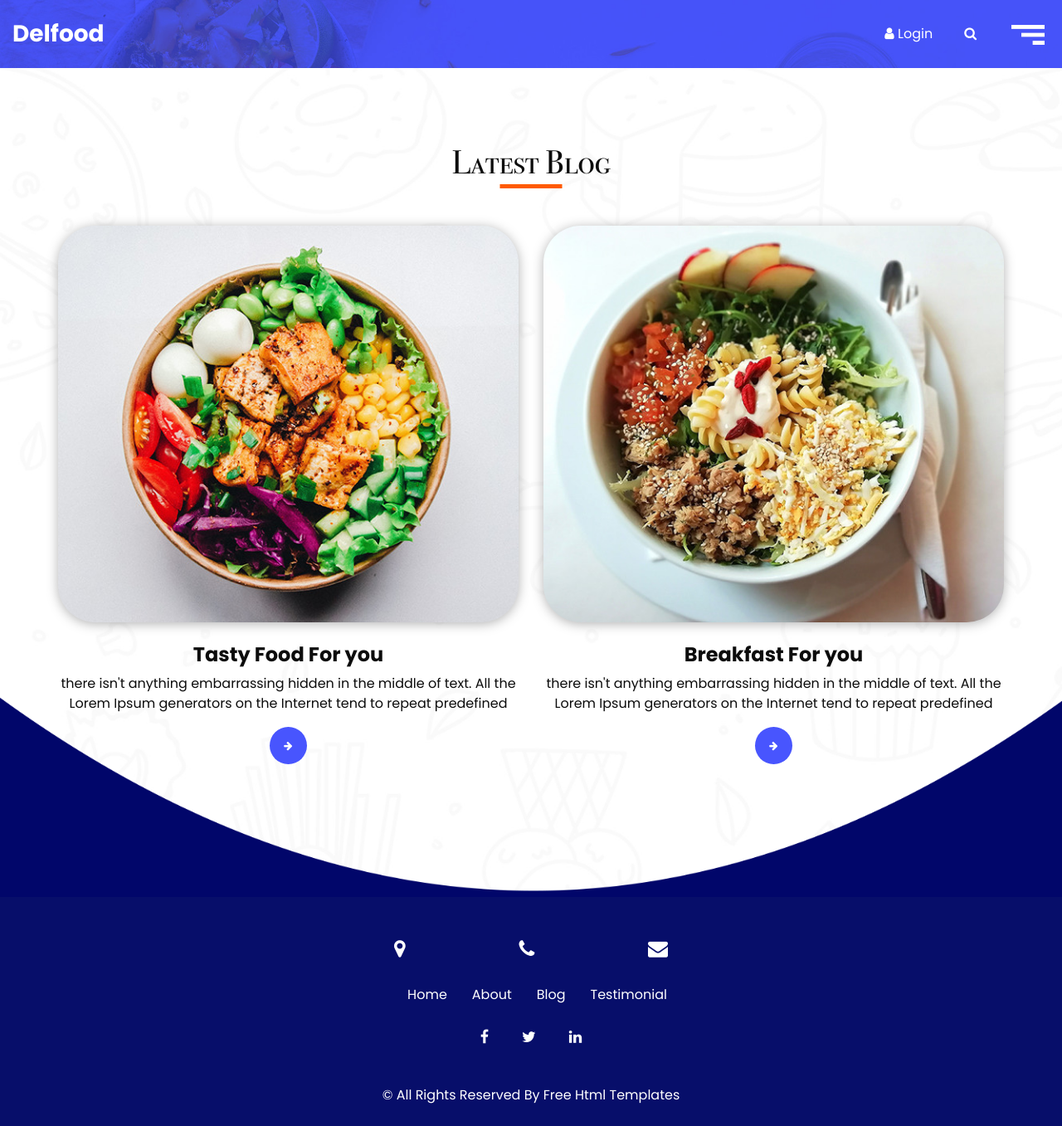
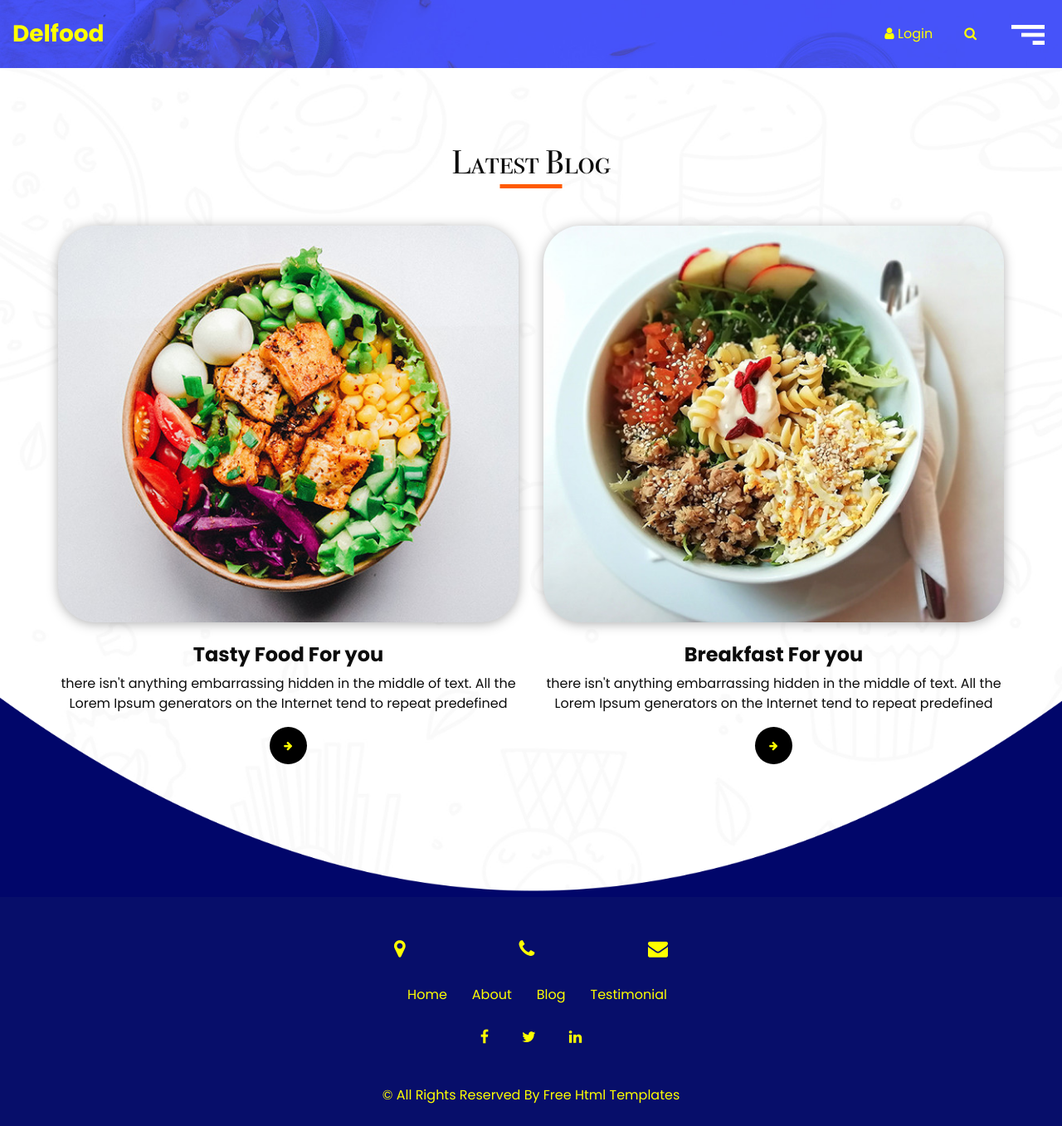
Before and after one commit to Hiufoods/Hiufoods, a PHP site: page /blog.html in a window 1280 px wide. Shown: the whole page at 83% size. Run offline with PHP 8.4, Linux system fonts and the light colour scheme; style sheets or scripts are compiled from the project's sources; some libraries are stand-ins or nearby versions.

Commit message:
Add files via upload
Signed-off-by: Hiufoods <baccomid@gmail.com>

```diff
--- a/css/style.scss
+++ b/css/style.scss
@@ -1,6 +1,6 @@
-$white: #ffffff;
+$white: #ff0;
 $black: #000000;
-$primary1: #4855fe;
+$primary1: #000;
 $primary2: #ffe537;
 $textCol: #999;
 
```
